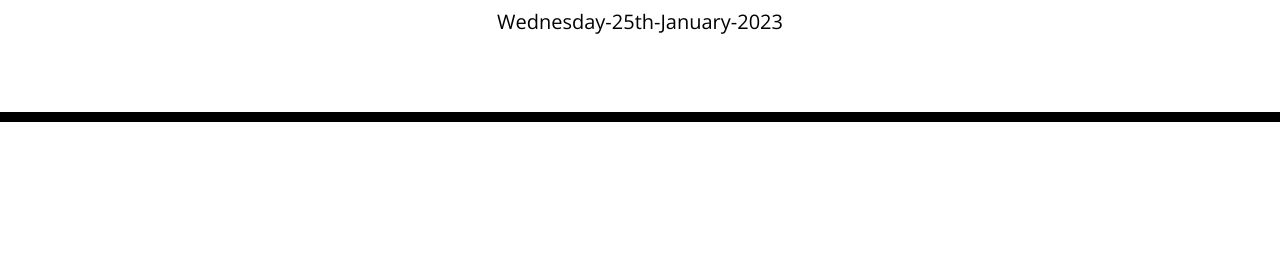
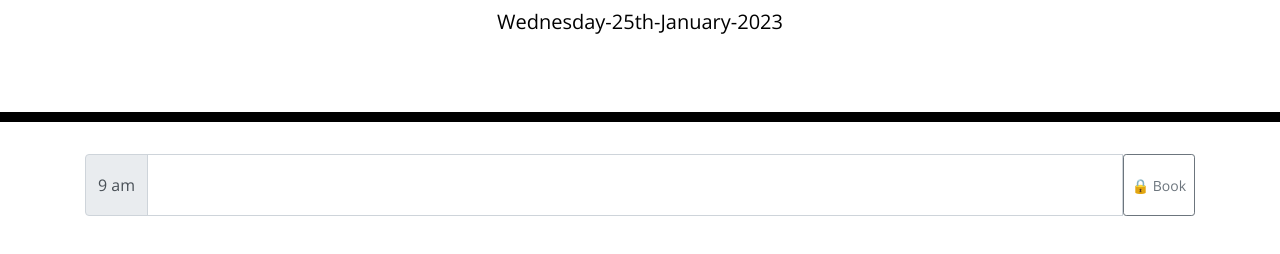
Before and after one commit to nk-mart/edx-module-7-APIs-Work-Day-Scheduler, a plain HTML site: page index.html in a window 1280 px wide. Shown: the part 182-436 px from the top of the page. Drawn offline with nearby package versions, Linux system fonts and the light colour scheme.

Commit message:
HTML - Time blocks
Base template for time blocks added.

```diff
--- a/index.html
+++ b/index.html
@@ -30,6 +30,16 @@
     </header>
     <div class="container">
       <!-- Timeblocks go here -->
+
+      <div class="input-group">
+        <div class="input-group-prepend">
+          <span class="input-group-text">9 am</span>
+        </div>
+        <textarea class="form-control" aria-label="With textarea"></textarea>
+        <button class="btn btn-outline-secondary btn-sm" type="button">
+          🔒 Book
+        </button>
+      </div>
     </div>
 
     <script src="https://cdnjs.cloudflare.com/ajax/libs/jquery/3.2.1/jquery.min.js"></script>
```
